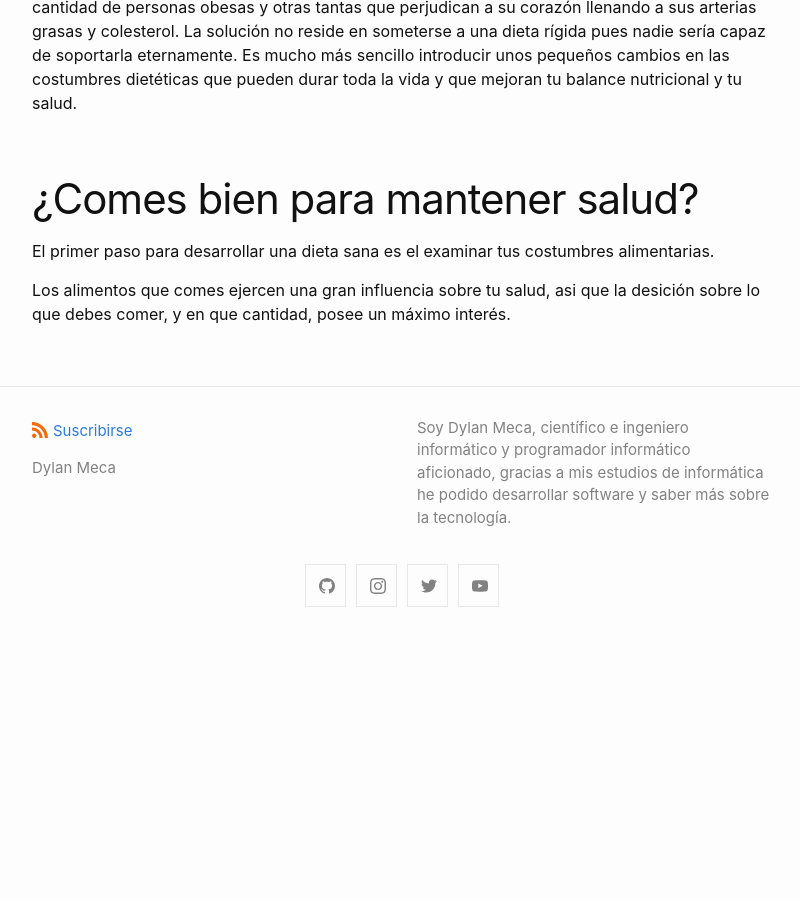
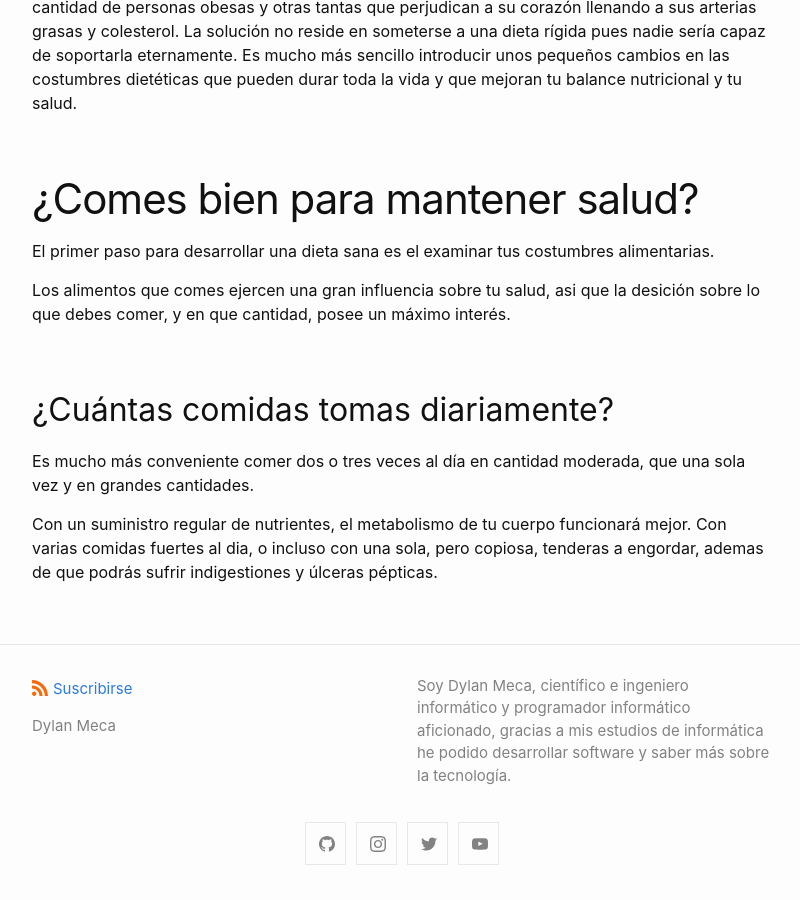
Before and after one commit to dylanmeca/dylanmeca.github.io, a Jekyll site: the page built from _posts/2021-08-17-Si-tenemos-buena-nutricion-tenemos-buena-salud.md, in a window 1280 px wide and 900 px high, scrolled down 1436 px. Shown: the whole window, without its empty margins (238-1038 px from the left). Built offline with Jekyll 4.4.1, drawn with Linux system fonts in a browser that asks for light colours; a script that is not in the unit is left out; comment, search, counter and statistics services are not loaded; before the commit the page ends 2078 px from its top, so only the background shows below that.

Commit message:
Update 2021-08-17-Si-tenemos-buena-nutricion-tenemos-buena-salud.md

```diff
--- a/_posts/2021-08-17-Si-tenemos-buena-nutricion-tenemos-buena-salud.md
+++ b/_posts/2021-08-17-Si-tenemos-buena-nutricion-tenemos-buena-salud.md
@@ -31,3 +31,10 @@ Existen una gran cantidad de personas obesas y otras tantas que perjudican a su
 El primer paso para desarrollar una dieta sana es el examinar tus costumbres alimentarias.
 
 Los alimentos que comes ejercen una gran influencia sobre tu salud, asi que la desición sobre lo que debes comer, y en que cantidad, posee un máximo interés.
+
+## ¿Cuántas comidas tomas diariamente?
+
+Es mucho más conveniente comer dos o tres veces al día en cantidad moderada, que una sola vez y en grandes cantidades.
+
+Con un suministro regular de nutrientes, el metabolismo de tu cuerpo funcionará mejor. Con varias comidas fuertes al dia, o incluso con una sola, pero copiosa, tenderas a engordar, ademas
+de que podrás sufrir indigestiones y úlceras pépticas.
```
